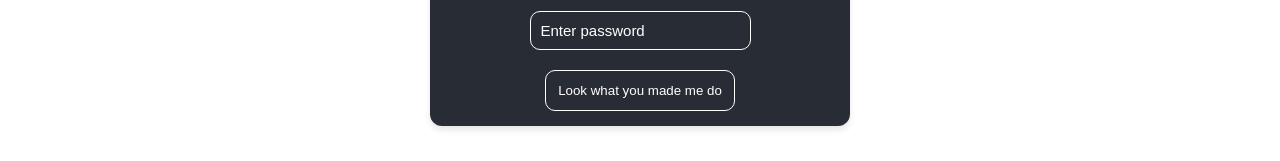
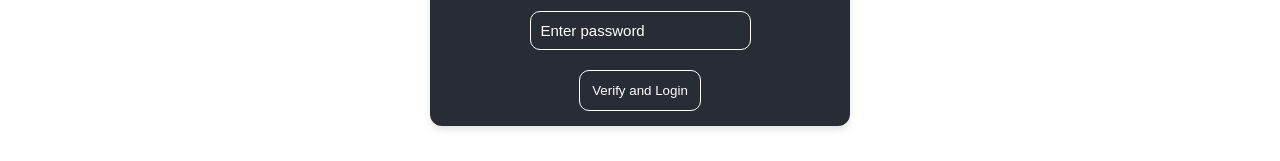
Before and after one commit to Tane4ka170/FoodDeliveryAppReact, a React (Create React App) app: page /admin in a window 1280 px wide. Shown: the part 285-446 px from the top of the page. Built offline with nearby package versions, Linux system fonts and the light colour scheme.

Commit message:
Added label prop to Button

```diff
--- a/src/components/UI/button.tsx
+++ b/src/components/UI/button.tsx
@@ -20,7 +20,7 @@ const Button: React.FC<{
           margin: 5,
         }}
       >
-        Look what you made me do
+        {props.label}
       </button>
     </React.Fragment>
   );
```
